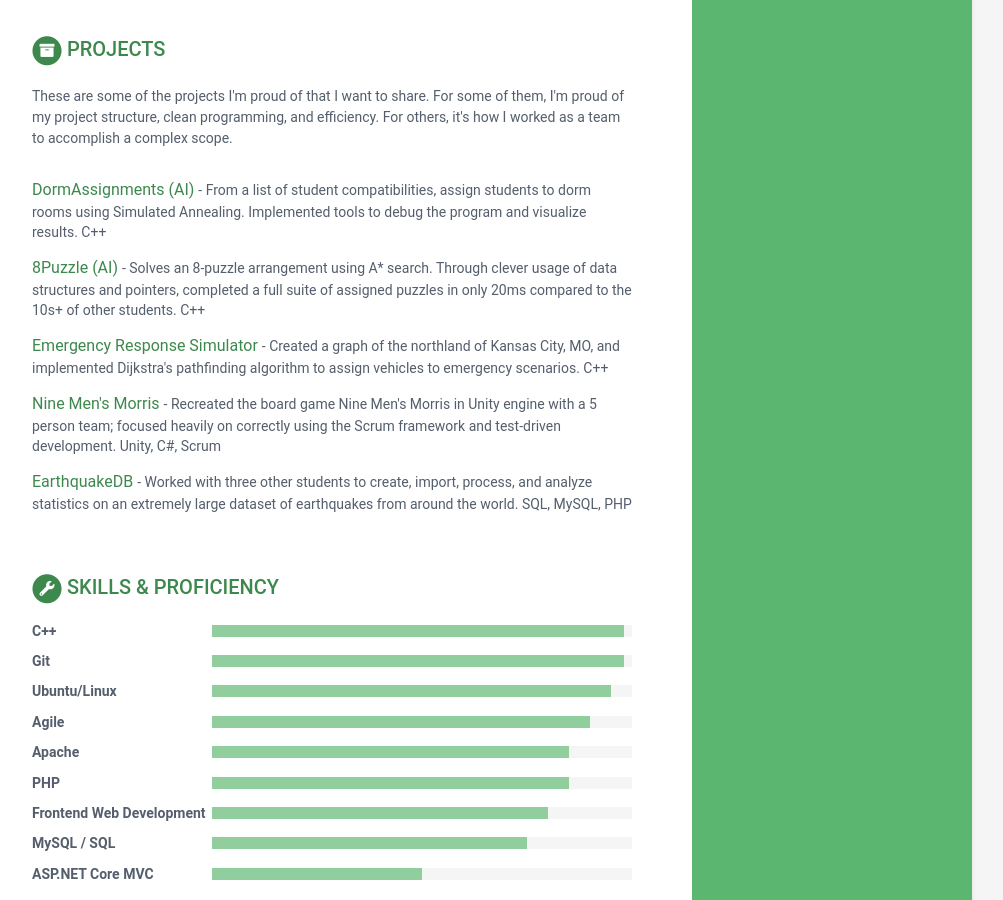
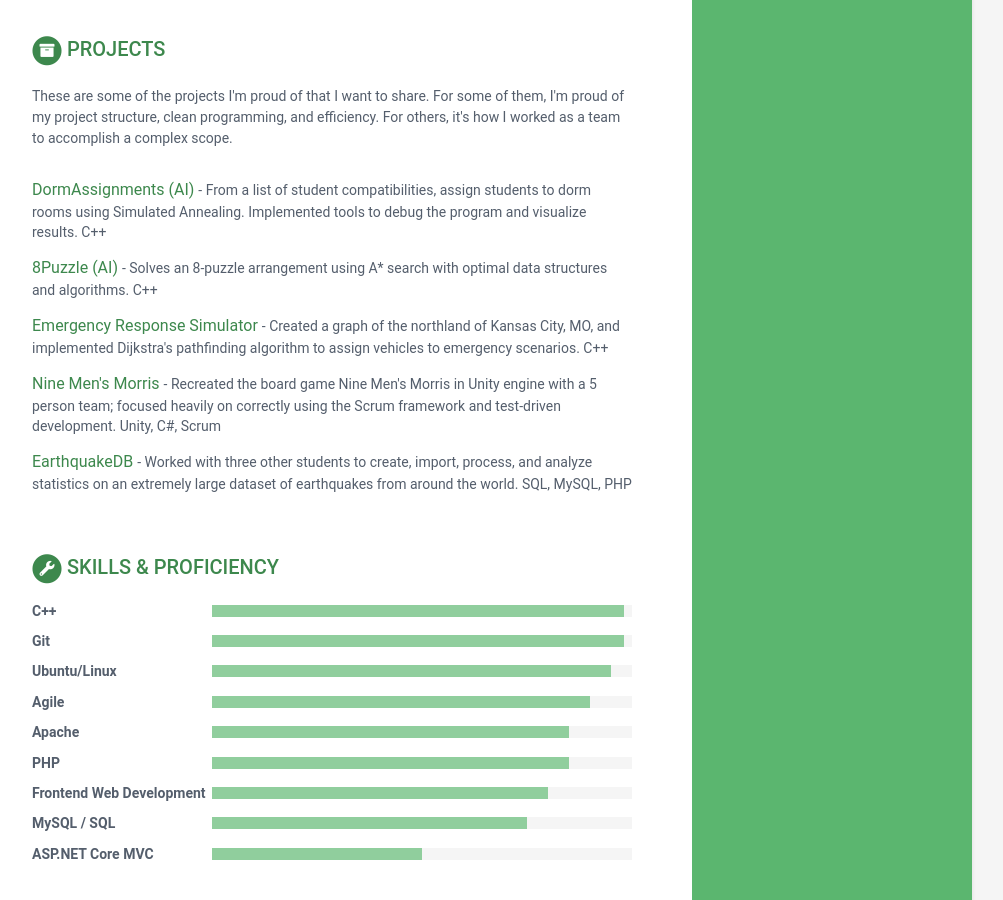
Before and after one commit to zachgharst/zachgharst.github.io, a Jekyll site: the page built from index.html, in a window 1280 px wide and 900 px high, scrolled down 1329 px. Shown: the whole window, without its empty margins (168-1171 px from the left). Built offline with Jekyll 4.4.1, drawn with Linux system fonts in a browser that asks for light colours.

Commit message:
Change project content

```diff
--- a/_data/data.yml
+++ b/_data/data.yml
@@ -111,7 +111,7 @@ projects:
 
       - title: 8Puzzle (AI)
         link: "https://github.com/ZDGharst/8Puzzle#"
-        tagline: "Solves an 8-puzzle arrangement using A* search. Through clever usage of data structures and pointers, completed a full suite of assigned puzzles in only 20ms compared to the 10s+ of other students. C++"
+        tagline: "Solves an 8-puzzle arrangement using A* search with optimal data structures and algorithms. C++"
 
       - title: Emergency Response Simulator
         link: "https://github.com/ZDGharst/EmergencyResponseSimulator"
```
